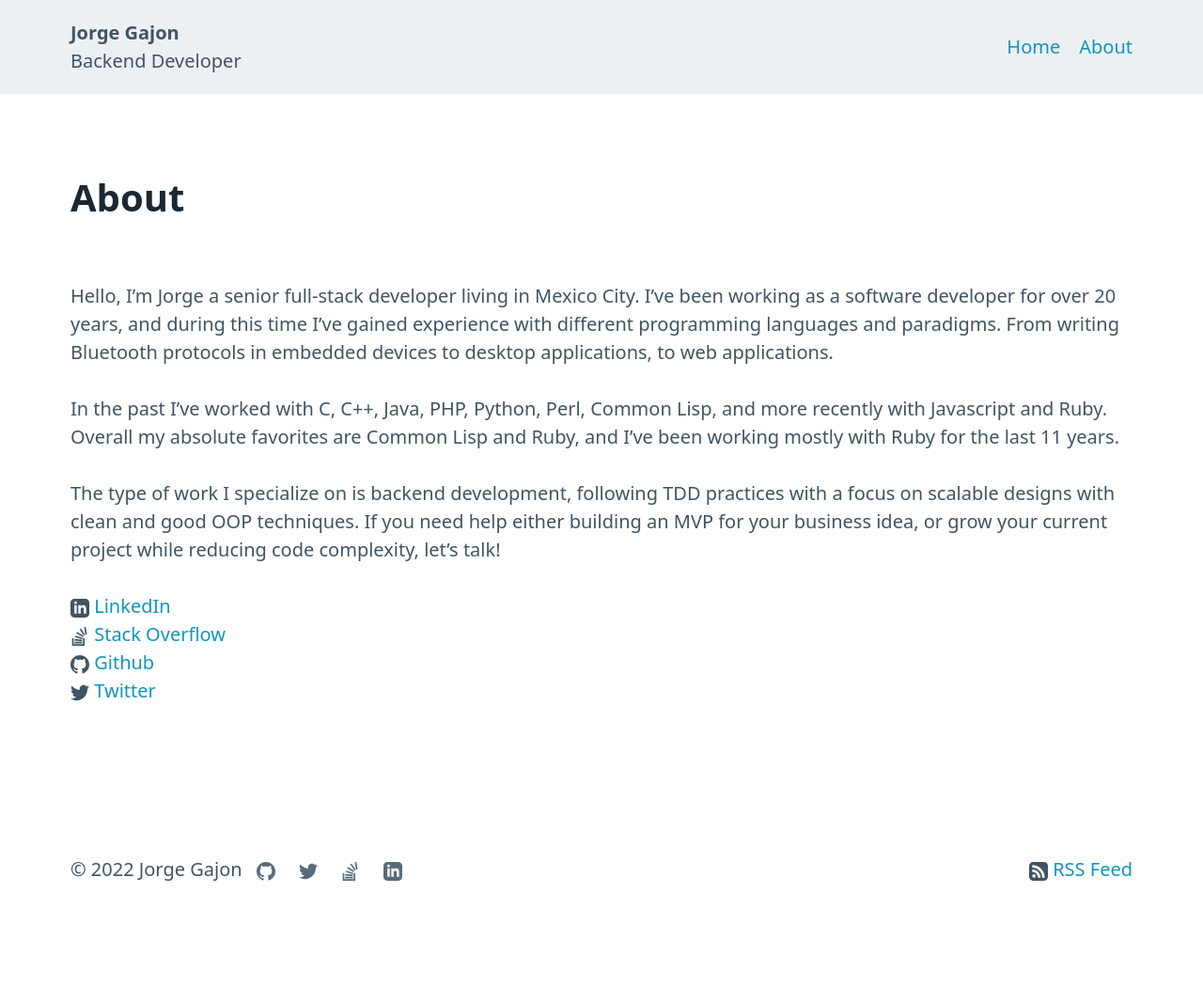
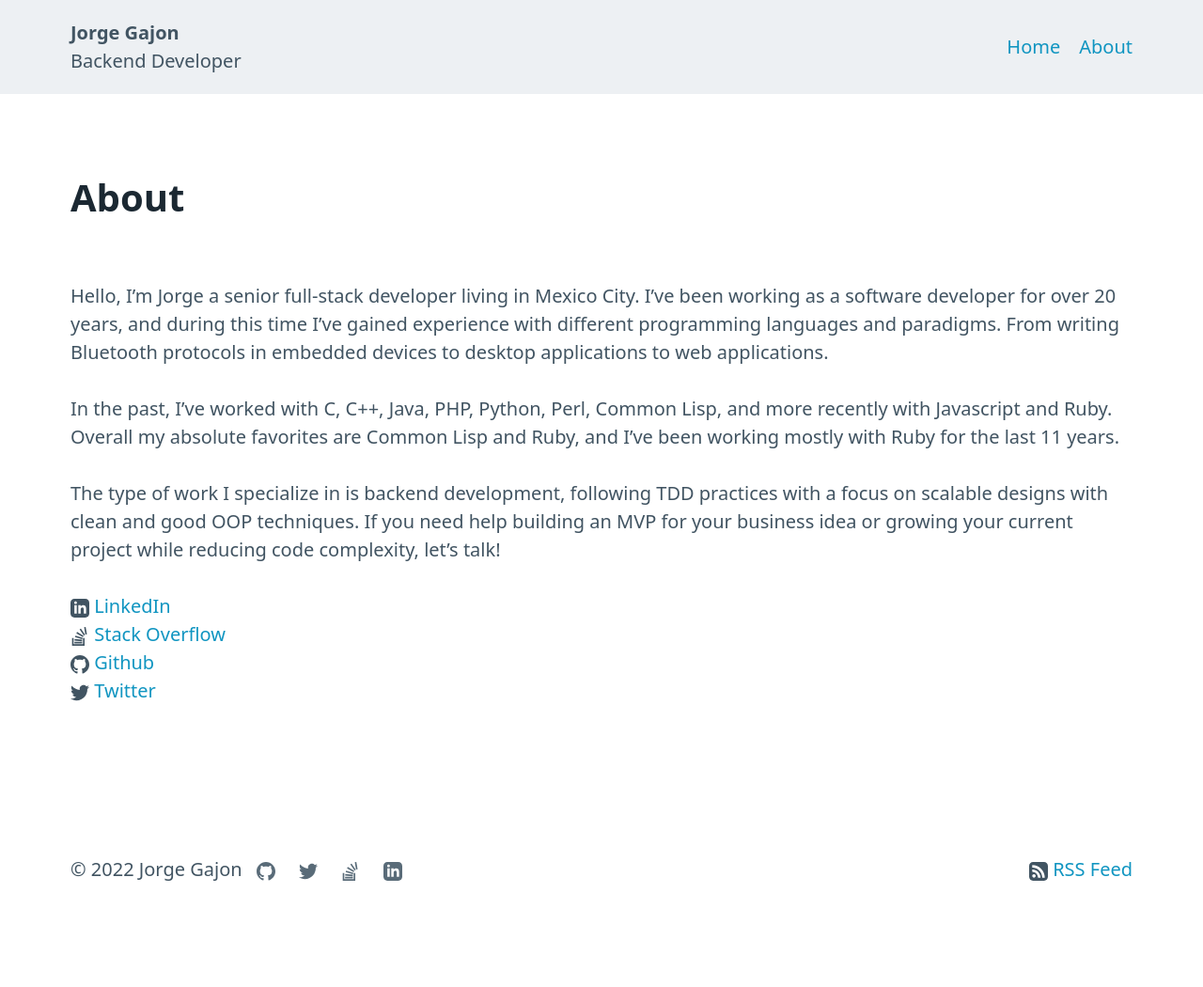
Before and after one commit to gajon/blog, a Jekyll site: the page built from about.md, in a window 1280 px wide. Shown: the whole page at 94% size. Built offline with Jekyll 4.4.1, drawn with Linux system fonts in a browser that asks for light colours.

Commit message:
Corrections to 'about' paragraphs

```diff
--- a/about.md
+++ b/about.md
@@ -8,17 +8,17 @@ title: About | Jorge Gajon
 Hello, I'm Jorge a senior full-stack developer living in Mexico City. I've been
 working as a software developer for over 20 years, and during this time I've
 gained experience with different programming languages and paradigms. From
-writing Bluetooth protocols in embedded devices to desktop applications, to web
+writing Bluetooth protocols in embedded devices to desktop applications to web
 applications.
 
-In the past I've worked with C, C++, Java, PHP, Python, Perl, Common Lisp, and
+In the past, I've worked with C, C++, Java, PHP, Python, Perl, Common Lisp, and
 more recently with Javascript and Ruby. Overall my absolute favorites are
 Common Lisp and Ruby, and I've been working mostly with Ruby for the last 11
 years.
 
-The type of work I specialize on is backend development, following TDD
+The type of work I specialize in is backend development, following TDD
 practices with a focus on scalable designs with clean and good OOP techniques.
-If you need help either building an MVP for your business idea, or grow your
-current project while reducing code complexity, let's talk!
+If you need help building an MVP for your business idea or growing your current
+project while reducing code complexity, let's talk!
 
 {% include social-links.html %}
--- a/index.html
+++ b/index.html
@@ -8,9 +8,9 @@ title: Jorge Gajon | Backend Developer
 <div class="home-intro">
   <div class="intro">
     <p>My name is Jorge Gajon, I've been working as a software developer for
-    nearly 20 years. But for the last 11 years I've been working primarily with
-    Ruby and Ruby on Rails, with an emphasis in TDD and clean code. You can
-    read more about my experience in my <a href="/about">About</a> page.</p>
+    nearly 20 years. But for the last 11 years, I've been working primarily with
+    Ruby and Ruby on Rails, with an emphasis on TDD and clean code. You can
+    read more about my experience on my <a href="/about">About</a> page.</p>
 
     <p>Or you can check the latest articles listed below.</p>
   </div>
```
